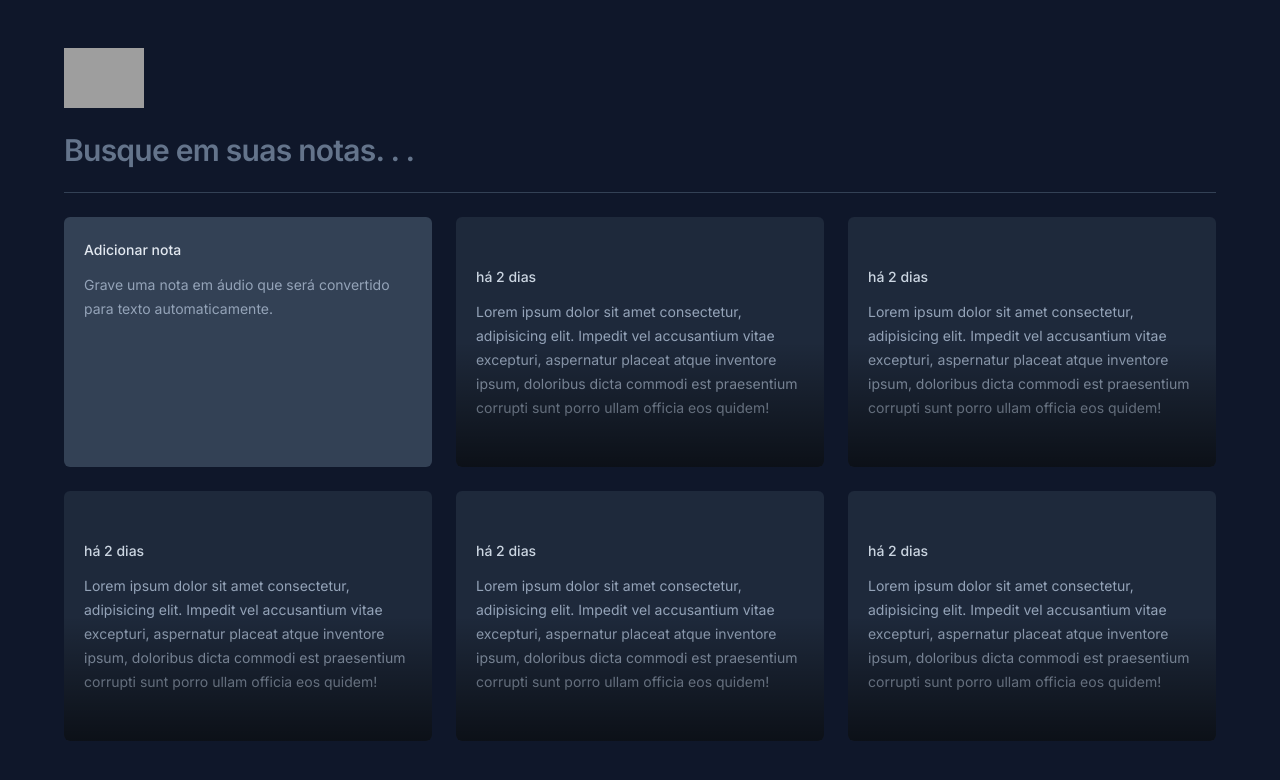
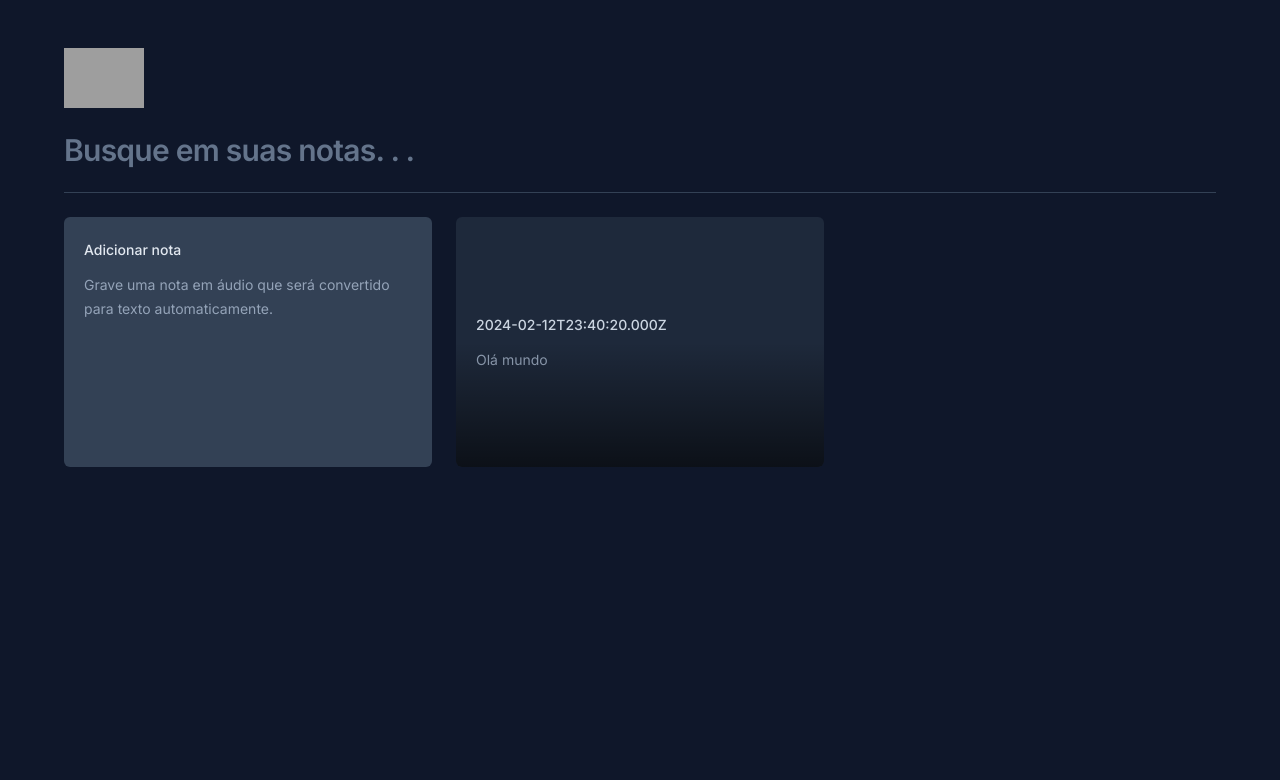
Before and after one commit to luccaByte/react-app-notes, a React (Vite) app: page / in a window 1280 px wide. Shown: the top 780 px of the page. Built offline with nearby package versions, Linux system fonts and the light colour scheme; grey boxes are pictures that could not be loaded.

Commit message:
feat: note card props

```diff
--- a/src/App.tsx
+++ b/src/App.tsx
@@ -22,11 +22,7 @@
 
                 <NewNoteCard />
 
-                <NoteCard />
-                <NoteCard />
-                <NoteCard />
-                <NoteCard />
-                <NoteCard />
+                <NoteCard date={new Date()} content='Olá mundo'/>
             </div>
         </div>
     )
--- a/src/components/note-card.tsx
+++ b/src/components/note-card.tsx
@@ -1,11 +1,17 @@
-export function NoteCard() {
+interface NoteCardProps {
+    date: Date
+    content: string
+
+}
+
+export function NoteCard(props: NoteCardProps) {
     return (
         <button className='rounded-md bg-slate-800 p-5 text-left space-y-3 overflow-hidden relative hover:ring-2 hover:ring-slate-600 focus-visible:ring-2 focus-visible:ring-lime-400 outline-none'>
             <span className='text-sm font-medium text-slate-300'>
-                há 2 dias
+                {props.date.toISOString()}
             </span>
             <p className='text-sm leading-6 text-slate-400'>
-                Lorem ipsum dolor sit amet consectetur, adipisicing elit. Impedit vel accusantium vitae excepturi, aspernatur placeat atque inventore ipsum, doloribus dicta commodi est praesentium corrupti sunt porro ullam officia eos quidem!
+                {props.content}
             </p>
 
             <div className='absolute bottom-0 left-0 right-0 h-1/2 bg-gradient-to-t from-black/60 to-black/0 pointer-events-none'></div>
```
